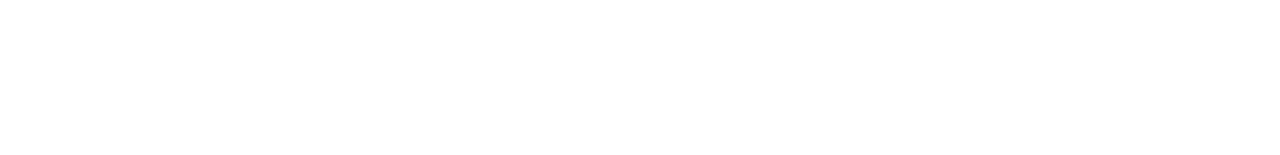
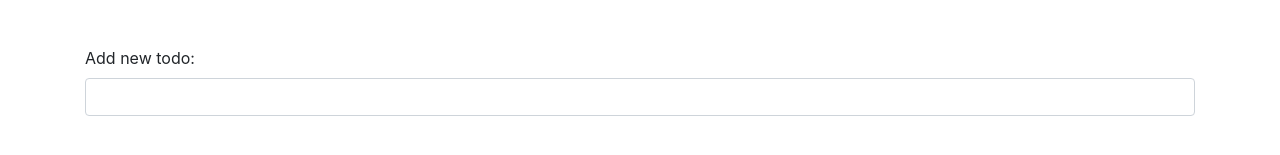
Before and after one commit to yamilrosa/todoapp, a React (Create React App) app: page / in a window 1280 px wide. Shown: the part 213-368 px from the top of the page. Built offline with nearby package versions, Linux system fonts and the light colour scheme.

Commit message:
added add todo functionality

```diff
--- /dev/null
+++ b/src/AddTodo.js
@@ -0,0 +1,42 @@
+import React, { Component } from 'react';
+
+class AddTodo extends Component {
+    state = {
+        content: ""
+    }
+
+    handleChange = (e) =>{
+        this.setState ({
+            content: e.target.value
+        })
+    }
+
+    handleSubmit = (e) =>{
+        e.preventDefault()
+        this.props.addTodo(this.state)
+
+        this.setState({
+            content: ""
+        })
+
+    }
+
+
+    render(){
+        return (
+            <div>
+                <form className="form-group mt-5" onSubmit={this.handleSubmit}>
+                    <label>Add new todo:</label>
+                    <input
+                        className="form-control"
+                        type="text"
+                        onChange={this.handleChange}
+                        value={this.state.content}
+                    />
+                </form>
+            </div>
+        )
+    }
+}
+
+export default AddTodo;
--- a/src/App.js
+++ b/src/App.js
@@ -1,6 +1,6 @@
 import React, { Component } from 'react'
 import Todos from './Todos';
-
+import AddTodo from './AddTodo';
 
 
 class App extends Component {
@@ -19,8 +19,16 @@ class App extends Component {
     this.setState({
       todos: todos
     })
+  }
 
+  addTodo = (todo) => {
+    todo.id = Math.random();
 
+    let todos = [...this.state.todos, todo];
+
+    this.setState({
+      todos: todos
+    })
   }
 
 
@@ -29,9 +37,12 @@ class App extends Component {
       <div className="container">
         <h1 className="text-center text-primary mt-5 mb-3">Todo's</h1>
         <Todos todos={this.state.todos} deleteTodo={this.deleteTodo} />
+        <AddTodo addTodo={this.addTodo} />
+
       </div>
     )
   }
+
 }
 
 export default App;
```
